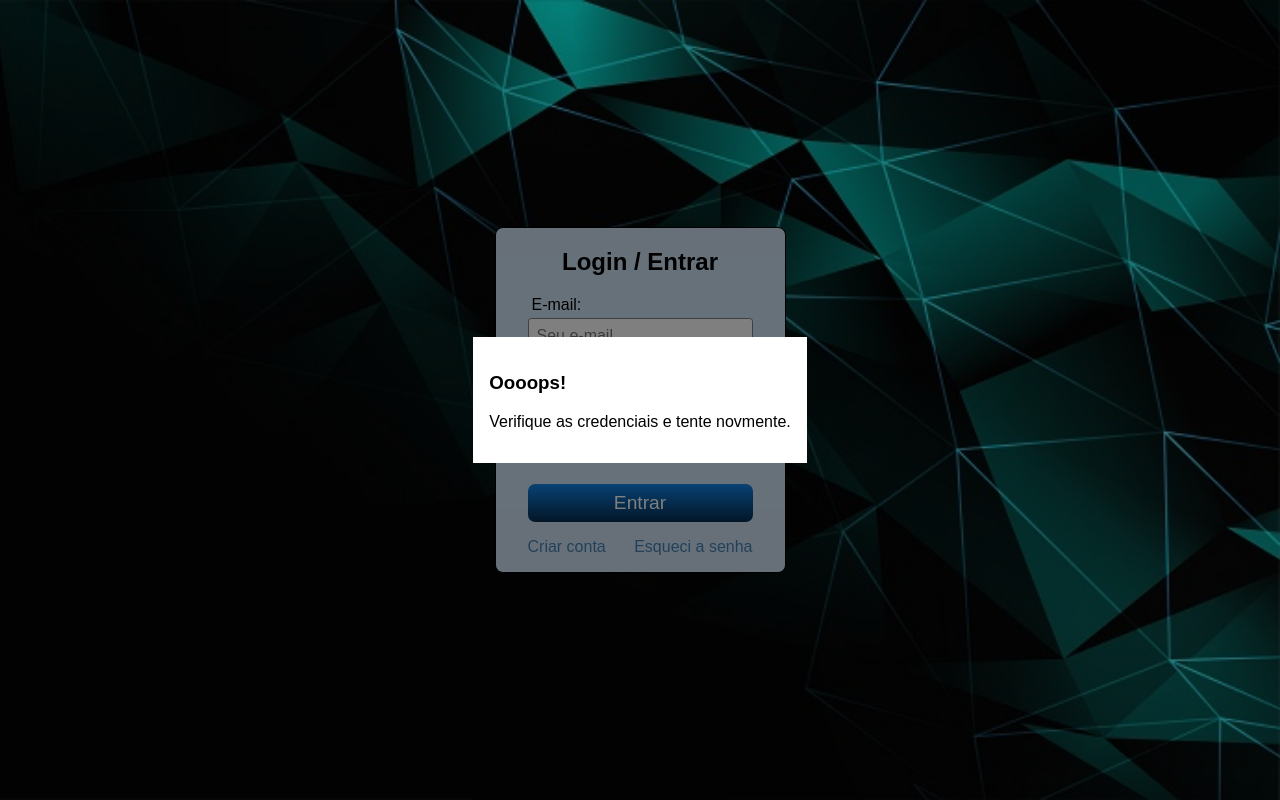
After one commit to Wendelzin99/HTML_CSS_02, a PHP site: page /login.php in a window 1280 px wide. The commit adds this page. Run offline with PHP 8.4, Linux system fonts and the light colour scheme.

Commit message:
20220308_01

```diff
--- a/_header.php
+++ b/_header.php
@@ -24,6 +24,8 @@
         <a href="/lists.php">LISTAS</a>
         &bull;
         <a href="/forms.php">FORMULÁRIOS</a>
+        &bull;
+        <a href="/login.php">LOGIN</a>
     </nav>
 
     <hr>
--- /dev/null
+++ b/login.php
@@ -0,0 +1,174 @@
+<!DOCTYPE html>
+<html lang="pt-BR">
+
+<head>
+    <meta charset="UTF-8">
+    <meta http-equiv="X-UA-Compatible" content="IE=edge">
+    <meta name="viewport" content="width=device-width, initial-scale=1.0">
+    <link rel="shortcut icon" href="/img/favicon.png">
+    <title>Login</title>
+    <style>
+        * {
+            /*
+            Força o tamanho do elemento conforme definido no CSS,
+            ignorando os tamanhos de margin, padding e border.
+            */
+            box-sizing: border-box;
+        }
+
+        html,
+        body {
+            font-family: sans-serif;
+            /* Define "1rem" */
+            font-size: 16px;
+            position: relative;
+            width: 100%;
+            height: 100%;
+            margin: 0;
+            padding: 0;
+        }
+
+        body {
+            display: flex;
+            align-items: center;
+            justify-content: center;
+
+            background-image: url(/img/bg_01.jpg);
+            background-repeat: no-repeat;
+            background-size: cover;
+            background-attachment: fixed;
+            background-position: top right;
+        }
+
+        .login-form {
+            background-color: rgb(207, 226, 243);
+            border: 1px solid black;
+            border-radius: 0.5rem;
+            padding: 0 2rem;
+            display: table;
+            max-width: 400px;
+        }
+
+        .login-form h2 {
+            text-align: center;
+        }
+
+        .login-form label {
+            display: block;
+            padding-left: .25rem;
+            padding-bottom: .25rem;
+        }
+
+        .login-form input[type="email"],
+        .login-form input[type="password"],
+        .login-form button {
+            width: 100%;
+            padding: .5rem;
+            font-size: inherit;
+            border: 1px solid grey;
+            border-radius: .2rem;
+        }
+
+        .login-form input[type="password"] {
+            -webkit-text-security: square;
+        }
+
+        .login-form button {
+            background: linear-gradient(rgb(17, 131, 231), rgb(6, 45, 80));
+            color: white;
+            font-size: 1.2rem;
+            border: none;
+            border-radius: .45rem;
+        }
+
+        .login-form button:hover {
+            background: linear-gradient(rgb(255, 112, 60), rgb(136, 36, 0));
+            color: white;
+            font-size: 1.2rem;
+            border: none;
+            border-radius: .45rem;
+        }
+
+        .login-form a {
+            text-decoration: none;
+            color: steelblue;
+        }
+
+        .login-form form p:last-child {
+            display: flex;
+            justify-content: space-between;
+        }
+
+        .modal {
+            position: fixed;
+            top: 0;
+            left: 0;
+            width: 100%;
+            height: 100%;
+            background: rgba(0, 0, 0, .5);
+            z-index: 100;
+            display: flex;
+            align-items: center;
+            justify-content: center;
+            /* display: none; */
+        }
+
+        .modal-content {
+            background: white;
+            padding: 1rem;
+        }
+    </style>
+</head>
+
+<body>
+
+
+    <div class="login-form">
+
+        <h2>Login / Entrar</h2>
+
+        <form action="login_process.php" method="post">
+
+            <p>
+                <label for="email">E-mail:</label>
+                <input type="email" name="email" id="email" title="Endereço de e-mail cadastrado." placeholder="Seu e-mail.">
+            </p>
+
+            <p>
+                <label for="password">Senha:</label>
+                <input type="password" name="password" id="password" title="Senha do usuário." placeholder="Sua senha.">
+            </p>
+
+            <p>
+                <label title="Marque para manter-se logado no site.">
+                    <input type="checkbox" name="login" id="login" value="yes">
+                    Mantenha-me logado.
+                </label>
+            </p>
+
+            <p>
+                <button type="submit" title="Clique para fazer login">Entrar</button>
+            </p>
+
+            <p>
+                <a href="criar.php" title="Clique se ainda não se cadastrou">Criar conta</a>
+                <a href="lembrar.php" title="Clique se esqueceu suas credenciais">Esqueci a senha</a>
+            </p>
+
+        </form>
+
+    </div>
+
+    <?php // modal para exibir mensagens de erro! ?>
+    <div class="modal">
+
+        <div class="modal-content">
+            <h3>Oooops!</h3>
+            <p>Verifique as credenciais e tente novmente.</p>
+        </div>
+
+    </div>
+
+</body>
+
+</html>
--- /dev/null
+++ b/login_process.php
@@ -0,0 +1,5 @@
+<?php
+
+echo "<pre>";
+print_r($_POST);
+echo "</pre>";
```
Also changed, not shown: css_01.php (added, +109 -0 lines), css_02.php (added, +21 -0 lines), img/bg_01.jpg (added), img/favicon.png (renamed from Doguinho/favicon.png), img/logo_01.png (renamed from Doguinho/logo_01.png).
